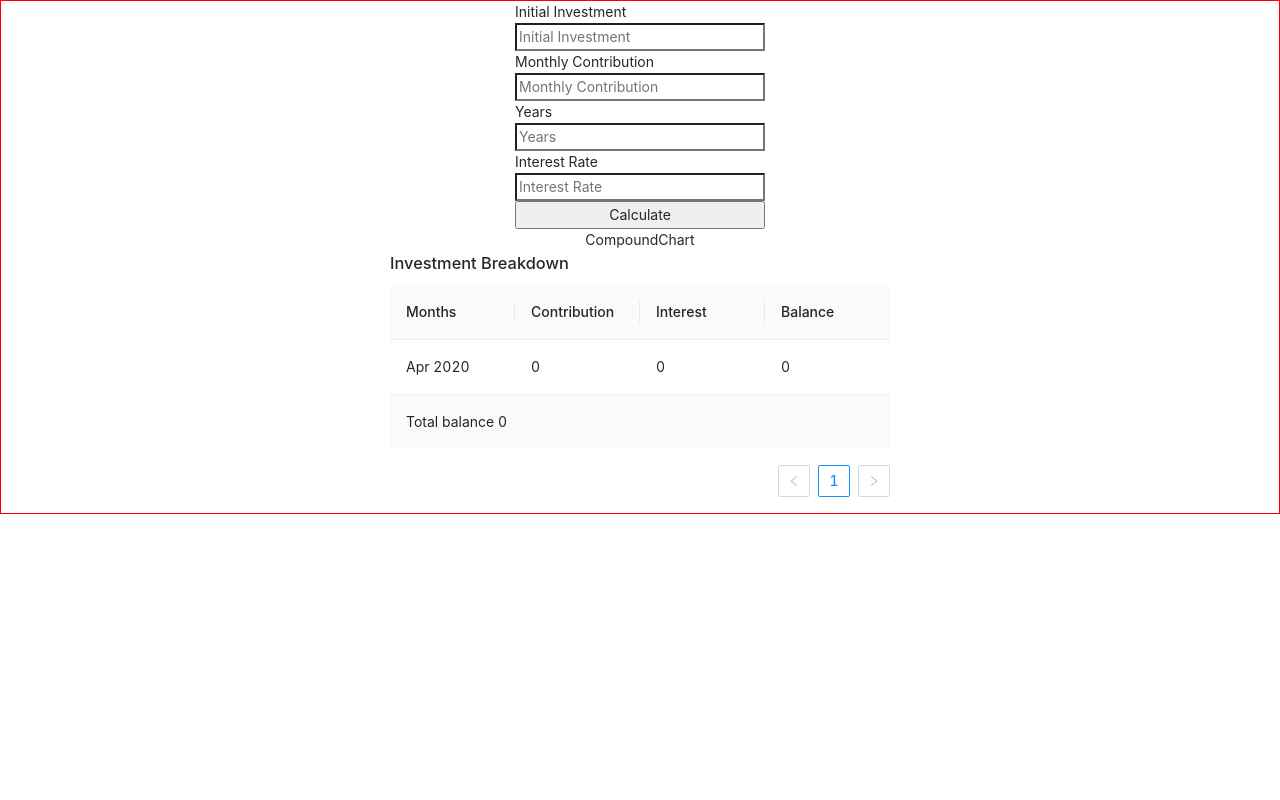
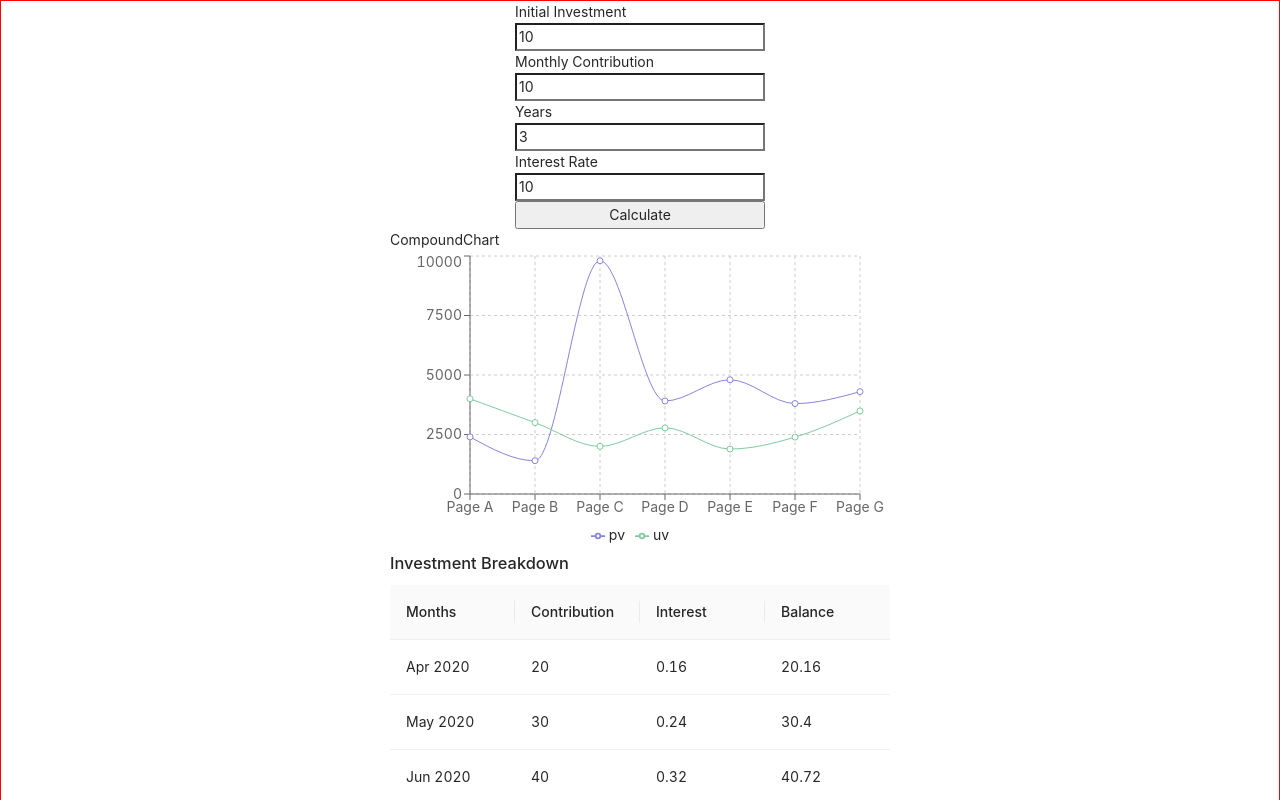
Before and after one commit to annsuparada/finance-calculator, a React (Create React App) app in the folder client/: page / in a window 1280 px wide. Both pictures are taken after a click on the button "Calculate". Shown: the top 800 px of the page. Built offline with nearby package versions, Linux system fonts and the light colour scheme.

Commit message:
update calculator action

```diff
--- a/client/src/components/compoundInterest/CompoundChart.js
+++ b/client/src/components/compoundInterest/CompoundChart.js
@@ -1,11 +1,54 @@
 import React from 'react';
+import {
+    LineChart, Line, XAxis, YAxis, CartesianGrid, Tooltip, Legend,
+} from 'recharts';
+
 
 const CompoundChart = () => {
+    const data = [
+        {
+            name: 'Page A', uv: 4000, pv: 2400, amt: 2400,
+        },
+        {
+            name: 'Page B', uv: 3000, pv: 1398, amt: 2210,
+        },
+        {
+            name: 'Page C', uv: 2000, pv: 9800, amt: 2290,
+        },
+        {
+            name: 'Page D', uv: 2780, pv: 3908, amt: 2000,
+        },
+        {
+            name: 'Page E', uv: 1890, pv: 4800, amt: 2181,
+        },
+        {
+            name: 'Page F', uv: 2390, pv: 3800, amt: 2500,
+        },
+        {
+            name: 'Page G', uv: 3490, pv: 4300, amt: 2100,
+        },
+    ];
     return (
         <div>
             CompoundChart
+            <LineChart
+                width={500}
+                height={300}
+                data={data}
+                margin={{
+                    top: 5, right: 30, left: 20, bottom: 5,
+                }}
+            >
+                <CartesianGrid strokeDasharray="3 3" />
+                <XAxis dataKey="name" />
+                <YAxis />
+                <Tooltip />
+                <Legend />
+                <Line type="monotone" dataKey="pv" stroke="#8884d8" activeDot={{ r: 8 }} />
+                <Line type="monotone" dataKey="uv" stroke="#82ca9d" />
+            </LineChart>
         </div>
-     );
+    );
 }
 
 export default CompoundChart;
--- a/client/src/components/compoundInterest/CompoundForm.js
+++ b/client/src/components/compoundInterest/CompoundForm.js
@@ -6,10 +6,10 @@ import { Form, Input, Button, InputNumber, DatePicker } from 'antd';
 
 const CompoundForm = (props) => {
     const [form, setForm] = useState({
-        initialInvestment: null,
-        monthlyContribution: null,
-        years: null,
-        interestRate: null,
+        initialInvestment: 10,
+        monthlyContribution: 10,
+        years: 3,
+        interestRate: 10,
         // date: '',
     })
 
--- a/client/src/components/compoundInterest/CompoundTable.js
+++ b/client/src/components/compoundInterest/CompoundTable.js
@@ -8,7 +8,7 @@ const CompoundTable = (props) => {
     const columns = [
         {
             title: 'Months',
-            dataIndex: 'today',
+            dataIndex: 'thisMonth',
             //   width: 150,
         },
         {
@@ -30,14 +30,16 @@ const CompoundTable = (props) => {
     const data = [];
     const footer = []
     const returnData = props.interestReturn
+
     for (let i = 0; i < returnData.length; i++) {
         data.push({
             key: i,
-            today: returnData[i].today,
+            thisMonth: returnData[i].thisMonth,
             totalContribution: returnData[i].totalContribution,
             interest: returnData[i].interest,
             totalBalance: returnData[i].totalBalance,
         });
+        //footer
         if (i === returnData.length - 1){
             footer.push({
                 totalBalance: returnData[i].totalBalance,
--- a/client/src/store/actions/comoundInterestAction.js
+++ b/client/src/store/actions/comoundInterestAction.js
@@ -16,16 +16,15 @@ export const compoundCalculator = (initialInvestment, monthlyContribution, years
         let index = 1; // start at 1 because we added first month to result
 
         // date
-        // let options = { month: 'long', year: 'numeric' };
-        // date = new Date
-        // let today = date.toLocaleDateString("en-US", options)
-
         let options = { month: 'short', year: 'numeric' };
         let newDate = new Date()
-        let today = newDate.setMonth(newDate.getMonth())
-        today = newDate.toLocaleDateString("en-US", options)
+        let thisMonth = newDate.setMonth(newDate.getMonth())
+        thisMonth = newDate.toLocaleDateString("en-US", options)
+        let monthNum = newDate.getMonth() +1
+        let YearOnly = newDate.getFullYear()
+
         //result
-        let result = [{today, totalContribution, interest, totalInterest, totalBalance}];
+        let mouthResult = [{monthNum, YearOnly, thisMonth, totalContribution, interest, totalInterest, totalBalance}];
 
         while (index < numberOfMounts) {
             //calculate compound interest
@@ -42,14 +41,19 @@ export const compoundCalculator = (initialInvestment, monthlyContribution, years
             totalInterest += interest
             totalInterest = Number(totalInterest.toFixed(2)); // make it decimal
 
-            today = newDate.setMonth(newDate.getMonth() + 1)
-            today = newDate.toLocaleDateString("en-US", options)
+            thisMonth = newDate.setMonth(newDate.getMonth() + 1)
+            thisMonth = newDate.toLocaleDateString("en-US", options)
+            monthNum = newDate.getMonth() + 1
+            YearOnly = newDate.getFullYear()
 
-            result.push({today, totalContribution, interest, totalInterest, totalBalance });
+            mouthResult.push({monthNum, YearOnly, thisMonth, totalContribution, interest, totalInterest, totalBalance });
+
 
             index ++;
         }
-        return result
+
+
+        return mouthResult
     }
 
     return dispatch({
--- /dev/null
+++ b/package.json
@@ -0,0 +1,5 @@
+{
+  "dependencies": {
+    "recharts": "^1.8.5"
+  }
+}
```
Also changed, not shown: 1 other file (tests, documents, lock files or other folders).
